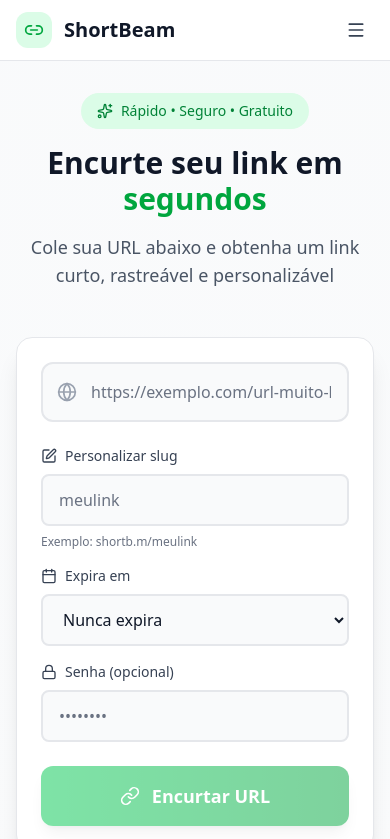
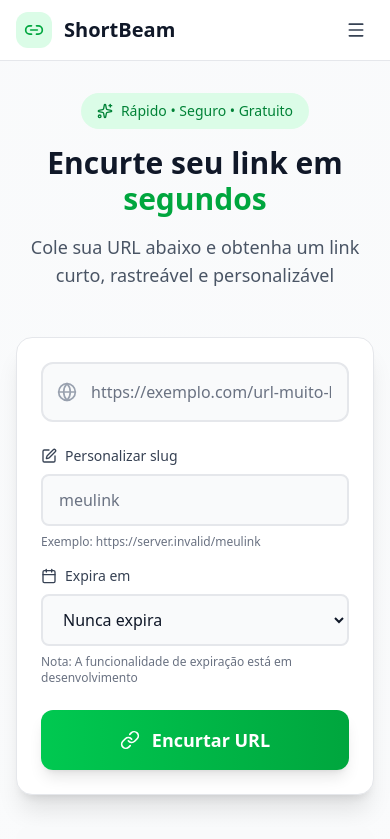
Before and after one commit to Leoarf/shortbeam, a Next.js app: page / in a window 390 px wide. Shown: the top 839 px of the page. Built offline with nearby package versions, Linux system fonts and the light colour scheme; no server answers.

Commit message:
feat: Integrates URL shortening API into the URL shortener component

```diff
--- a/app/components/UrlShortener.tsx
+++ b/app/components/UrlShortener.tsx
@@ -1,33 +1,70 @@
 'use client';
 
 import { useState } from 'react';
-import { Link, Globe, Sparkles } from 'lucide-react';
-import { AdvancedOptions } from './UrlShortener/AdvancedOptions';
+import { useForm } from 'react-hook-form';
+import { zodResolver } from '@hookform/resolvers/zod';
+import { Sparkles } from 'lucide-react';
+import { UrlInputForm } from './UrlShortener/UrlInputForm';
 import { ResultDisplay } from './UrlShortener/ResultDisplay';
+import { AdditionalInfo } from './UrlShortener/AdditionalInfo';
+import { createShortUrlSchema, CreateShortUrlInput } from '@/lib/validation';
 
 export function UrlShortener() {
-  const [url, setUrl] = useState('');
-  const [customSlug, setCustomSlug] = useState('');
+  const [shortenedUrl, setShortenedUrl] = useState('');
   const [expiration, setExpiration] = useState('');
-  const [password, setPassword] = useState('');
-  const [shortenedUrl, setShortenedUrl] = useState('');
+  const [copied, setCopied] = useState(false);
   const [isLoading, setIsLoading] = useState(false);
-  const [copied, setCopied] = useState(false);
 
-  const handleSubmit = async (e: React.FormEvent) => {
-    e.preventDefault();
-    if (!url.trim()) return;
+  const {
+    register,
+    handleSubmit,
+    formState: { errors },
+    setValue,
+    watch,
+  } = useForm<CreateShortUrlInput>({
+    resolver: zodResolver(createShortUrlSchema),
+    defaultValues: {
+      url: '',
+      customSlug: '',
+    },
+  });
 
+  const customSlug = watch('customSlug') || ''; // Ensure that it is not undefined
+
+  const onSubmit = async (data: CreateShortUrlInput) => {
     setIsLoading(true);
 
-    // Request simulation
-    setTimeout(() => {
-      const slug =
-        customSlug.trim() || Math.random().toString(36).substring(2, 8);
-      const shortUrl = `https://shortb.m/${slug}`;
-      setShortenedUrl(shortUrl);
+    try {
+      const response = await fetch('/api/shorten', {
+        method: 'POST',
+        headers: {
+          'Content-Type': 'application/json',
+        },
+        body: JSON.stringify(data),
+      });
+
+      const result = await response.json();
+
+      if (!response.ok) {
+        if (result.details) {
+          const slugError = result.details.find(
+            (err: any) => err.field === 'customSlug'
+          );
+          if (slugError) {
+            throw new Error(slugError.message);
+          }
+          throw new Error(result.error || 'Validação falhou');
+        }
+        throw new Error(result.error || 'Erro ao encurtar URL');
+      }
+
+      setShortenedUrl(result.shortUrl);
+      setExpiration('');
+    } catch (error) {
+      alert(error instanceof Error ? error.message : 'Erro desconhecido');
+    } finally {
       setIsLoading(false);
-    }, 1000);
+    }
   };
 
   const handleCopy = () => {
@@ -54,47 +91,16 @@
         </p>
       </div>
       <div className="bg-white rounded-2xl shadow-xl p-6 sm:p-8 border border-gray-200">
-        <form onSubmit={handleSubmit} className="space-y-6">
-          {/* URL Input */}
-          <div className="relative">
-            <div className="absolute left-4 top-1/2 transform -translate-y-1/2">
-              <Globe className="w-5 h-5 text-gray-400" />
-            </div>
-            <input
-              type="url"
-              value={url}
-              onChange={(e) => setUrl(e.target.value)}
-              placeholder="https://exemplo.com/url-muito-longa-para-compartilhar"
-              className="w-full pl-12 pr-4 py-4 text-base rounded-xl border-2 border-gray-200 bg-gray-50 text-gray-900 placeholder-gray-500 focus:outline-none focus:border-green-500 focus:ring-2 focus:ring-green-200 transition-all duration-200"
-              required
-            />
-          </div>
-          <AdvancedOptions
-            customSlug={customSlug}
-            setCustomSlug={setCustomSlug}
-            expiration={expiration}
-            setExpiration={setExpiration}
-            password={password}
-            setPassword={setPassword}
-          />
-          <button
-            type="submit"
-            disabled={isLoading || !url.trim()}
-            className="w-full py-4 px-6 bg-linear-to-r from-green-500 to-green-600 hover:from-green-600 hover:to-green-700 text-white font-semibold text-lg rounded-xl transition-all duration-200 disabled:opacity-50 disabled:cursor-not-allowed flex items-center justify-center gap-3 shadow-lg hover:shadow-xl"
-          >
-            {isLoading ? (
-              <>
-                <div className="w-5 h-5 border-2 border-white border-t-transparent rounded-full animate-spin" />
-                <span>Encurtando...</span>
-              </>
-            ) : (
-              <>
-                <Link className="w-5 h-5" />
-                <span>Encurtar URL</span>
-              </>
-            )}
-          </button>
-        </form>
+        <UrlInputForm
+          register={register}
+          errors={errors}
+          customSlug={customSlug}
+          setCustomSlug={(value) => setValue('customSlug', value)}
+          expiration={expiration}
+          setExpiration={setExpiration}
+          isLoading={isLoading}
+          onSubmit={handleSubmit(onSubmit)}
+        />
         {shortenedUrl && (
           <ResultDisplay
             shortenedUrl={shortenedUrl}
@@ -108,22 +114,3 @@
     </div>
   );
 }
-
-function AdditionalInfo() {
-  return (
-    <div className="mt-8 grid grid-cols-1 md:grid-cols-3 gap-4 text-center">
-      <div className="bg-gray-50 p-4 rounded-xl">
-        <div className="text-2xl font-bold text-green-600 mb-1">100%</div>
-        <p className="text-sm text-gray-600">Seguro e criptografado</p>
-      </div>
-      <div className="bg-gray-50 p-4 rounded-xl">
-        <div className="text-2xl font-bold text-green-600 mb-1">&lt; 1s</div>
-        <p className="text-sm text-gray-600">Processamento rápido</p>
-      </div>
-      <div className="bg-gray-50 p-4 rounded-xl">
-        <div className="text-2xl font-bold text-green-600 mb-1">Grátis</div>
-        <p className="text-sm text-gray-600">Para sempre</p>
-      </div>
-    </div>
-  );
-}
--- /dev/null
+++ b/app/components/UrlShortener/AdditionalInfo.tsx
@@ -0,0 +1,18 @@
+export function AdditionalInfo() {
+  return (
+    <div className="mt-8 grid grid-cols-1 md:grid-cols-3 gap-4 text-center">
+      <div className="bg-gray-50 p-4 rounded-xl">
+        <div className="text-2xl font-bold text-green-600 mb-1">100%</div>
+        <p className="text-sm text-gray-600">Seguro e criptografado</p>
+      </div>
+      <div className="bg-gray-50 p-4 rounded-xl">
+        <div className="text-2xl font-bold text-green-600 mb-1">&lt; 1s</div>
+        <p className="text-sm text-gray-600">Processamento rápido</p>
+      </div>
+      <div className="bg-gray-50 p-4 rounded-xl">
+        <div className="text-2xl font-bold text-green-600 mb-1">Grátis</div>
+        <p className="text-sm text-gray-600">Para sempre</p>
+      </div>
+    </div>
+  );
+}
--- a/app/components/UrlShortener/AdvancedOptions.tsx
+++ b/app/components/UrlShortener/AdvancedOptions.tsx
@@ -1,12 +1,10 @@
-import { Edit, Calendar, Lock } from 'lucide-react';
+import { Edit, Calendar } from 'lucide-react';
 
 interface AdvancedOptionsProps {
   customSlug: string;
   setCustomSlug: (value: string) => void;
   expiration: string;
   setExpiration: (value: string) => void;
-  password: string;
-  setPassword: (value: string) => void;
 }
 
 export function AdvancedOptions({
@@ -14,11 +12,9 @@
   setCustomSlug,
   expiration,
   setExpiration,
-  password,
-  setPassword,
 }: AdvancedOptionsProps) {
   return (
-    <div className="grid grid-cols-1 md:grid-cols-3 gap-4">
+    <div className="grid grid-cols-1 md:grid-cols-2 gap-4">
       {/* Customize slug */}
       <div className="space-y-2">
         <label className="flex items-center gap-2 text-sm font-medium text-gray-700">
@@ -33,7 +29,8 @@
           className="w-full px-4 py-3 rounded-lg border-2 border-gray-200 bg-gray-50 text-gray-900 placeholder-gray-500 focus:outline-none focus:border-green-500 focus:ring-2 focus:ring-green-200 transition-all duration-200"
         />
         <p className="text-xs text-gray-500">
-          Exemplo: shortb.m/<span className="font-medium">meulink</span>
+          Exemplo: {process.env.NEXT_PUBLIC_APP_URL || 'shortb.m'}/
+          <span className="font-medium">{customSlug || 'meulink'}</span>
         </p>
       </div>
       {/* Expiration */}
@@ -53,20 +50,9 @@
           <option value="7d">7 dias</option>
           <option value="30d">30 dias</option>
         </select>
-      </div>
-      {/* Password */}
-      <div className="space-y-2">
-        <label className="flex items-center gap-2 text-sm font-medium text-gray-700">
-          <Lock className="w-4 h-4" />
-          Senha (opcional)
-        </label>
-        <input
-          type="password"
-          value={password}
-          onChange={(e) => setPassword(e.target.value)}
-          placeholder="••••••••"
-          className="w-full px-4 py-3 rounded-lg border-2 border-gray-200 bg-gray-50 text-gray-900 placeholder-gray-500 focus:outline-none focus:border-green-500 focus:ring-2 focus:ring-green-200 transition-all duration-200"
-        />
+        <p className="text-xs text-gray-500">
+          Nota: A funcionalidade de expiração está em desenvolvimento
+        </p>
       </div>
     </div>
   );
--- /dev/null
+++ b/app/components/UrlShortener/UrlInputForm.tsx
@@ -0,0 +1,84 @@
+'use client';
+
+import { UseFormRegister, FieldErrors } from 'react-hook-form';
+import { Globe, Link, AlertCircle } from 'lucide-react';
+import { AdvancedOptions } from './AdvancedOptions';
+import { CreateShortUrlInput } from '@/lib/validation';
+
+interface UrlInputFormProps {
+  register: UseFormRegister<CreateShortUrlInput>;
+  errors: FieldErrors<CreateShortUrlInput>;
+  customSlug: string;
+  setCustomSlug: (value: string) => void;
+  expiration: string;
+  setExpiration: (value: string) => void;
+  isLoading: boolean;
+  onSubmit: (e?: React.BaseSyntheticEvent) => Promise<void>;
+}
+
+export function UrlInputForm({
+  register,
+  errors,
+  customSlug,
+  setCustomSlug,
+  expiration,
+  setExpiration,
+  isLoading,
+  onSubmit,
+}: UrlInputFormProps) {
+  return (
+    <form onSubmit={onSubmit} className="space-y-6">
+      {/* URL Input */}
+      <div className="space-y-2">
+        <div className="relative">
+          <div className="absolute left-4 top-1/2 transform -translate-y-1/2">
+            <Globe className="w-5 h-5 text-gray-400" />
+          </div>
+          <input
+            {...register('url')}
+            type="url"
+            placeholder="https://exemplo.com/url-muito-longa-para-compartilhar"
+            className={`w-full pl-12 pr-4 py-4 text-base rounded-xl border-2 ${
+              errors.url ? 'border-red-300' : 'border-gray-200'
+            } bg-gray-50 text-gray-900 placeholder-gray-500 focus:outline-none focus:border-green-500 focus:ring-2 focus:ring-green-200 transition-all duration-200`}
+          />
+        </div>
+        {errors.url && (
+          <div className="flex items-center gap-2 text-sm text-red-600">
+            <AlertCircle className="w-4 h-4" />
+            <span>{errors.url.message}</span>
+          </div>
+        )}
+      </div>
+      <AdvancedOptions
+        customSlug={customSlug}
+        setCustomSlug={setCustomSlug}
+        expiration={expiration}
+        setExpiration={setExpiration}
+      />
+      {errors.customSlug && (
+        <div className="flex items-center gap-2 text-sm text-red-600">
+          <AlertCircle className="w-4 h-4" />
+          <span>{errors.customSlug.message}</span>
+        </div>
+      )}
+      <button
+        type="submit"
+        disabled={isLoading}
+        className="w-full py-4 px-6 bg-linear-to-r from-green-500 to-green-600 hover:from-green-600 hover:to-green-700 text-white font-semibold text-lg rounded-xl transition-all duration-200 disabled:opacity-50 disabled:cursor-not-allowed flex items-center justify-center gap-3 shadow-lg hover:shadow-xl"
+      >
+        {isLoading ? (
+          <>
+            <div className="w-5 h-5 border-2 border-white border-t-transparent rounded-full animate-spin" />
+            <span>Encurtando...</span>
+          </>
+        ) : (
+          <>
+            <Link className="w-5 h-5" />
+            <span>Encurtar URL</span>
+          </>
+        )}
+      </button>
+    </form>
+  );
+}
```
Also changed, not shown: app/components/UrlShortener/ResultDisplay.tsx (+56 -26 lines).
